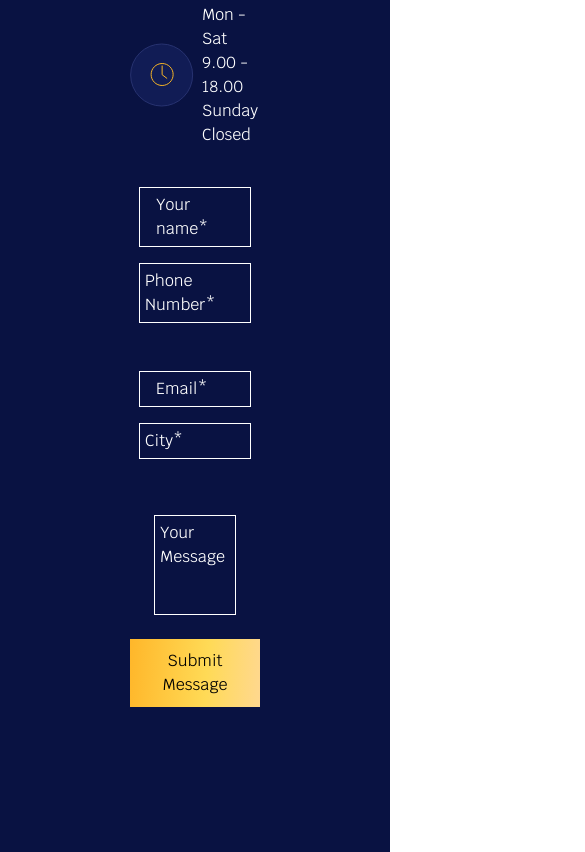
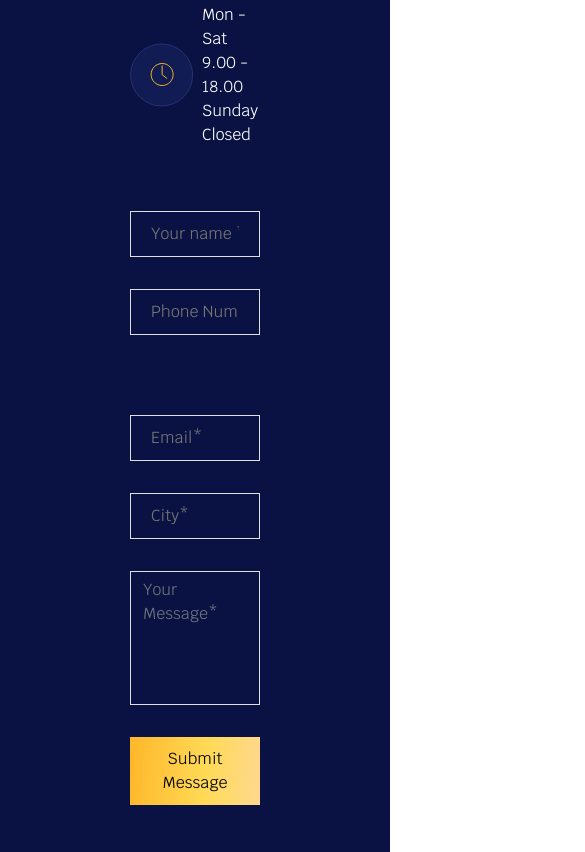
Before and after one commit to Ananyacherukatt/TransitFlow, a plain HTML site: page index.html in a window 390 px wide. Shown: the part 7261-8113 px from the top of the page, 585 px wide, since content can reach past the window. Drawn offline with nearby package versions, Linux system fonts and the light colour scheme; grey boxes are pictures that could not be loaded.

Commit message:
last commit

```diff
--- a/index.css
+++ b/index.css
@@ -74,7 +74,7 @@ body {
   padding: 0 5px;
   margin: 0 auto;
 }
-.logics{
+.logics {
   background: #f4f4f4;
   max-width: fit-content;
   border-left: 2px solid #ffb629;
@@ -354,3 +354,16 @@ body {
   line-height: 18px;
   color: #ffffff;
 }
+.plceholdervalues {
+  background-color: transparent;
+  border: 1px solid #e0e0e0;
+  padding: 10px 20px;
+  margin-bottom: 2rem;
+}
+#exampleFormControlTextarea1 {
+  background-color: transparent;
+  border: 1px solid #e0e0e0;
+   /* padding: 50px 250px; */
+   margin-bottom: 2rem;
+  border-radius: 0;
+}
--- a/index.html
+++ b/index.html
@@ -32,12 +32,12 @@
         <section class="logo ">
             <div class="container d-flex align-items-center">
 
-                <div class="col-md-4 d-flex">
+                <div class="col-md-3 d-flex">
 
 
                     <a class="logo-name" href="#"> <img class="img-fluid " src="./img/logo.svg" alt=""> TransitFlow</a>
                 </div>
-                <div class="col-md-8 ">
+                <div class="col-md-9 ">
                     <ul class="d-flex align-items-center justify-content-between logo-head-cont mb-0">
                         <li class="d-flex align-items-center gap ">
                             <img src="./img/clock.svg" alt="">
@@ -544,24 +544,25 @@
                             <!-- <div class="col-md-6"> -->
                             <div class="placeHolderAreas">
                                 <div class="row ">
-                                    <div class="col-md-6 p-4">
-                                        <div class="name pl-3 mb-3" style="color: white;">Your name*</div>
-                                        <div class="number" style="color: white">Phone Number*</div>
+                                    <div class="col-md-6 mt-5">
+                                        <input class="plceholdervalues w-100" type="text" placeholder="Your name *">
+
+                                        <input class="plceholdervalues w-100"  type="text" placeholder="Phone Number *">
                                     </div>
-                                    <div class="col-md-6 p-4">
-                                        <div class="name pl-3 mb-3" style="color: white">Email*</div>
-                                        <div class="number" style="color: white">City*</div>
+                                    <div class="col-md-6 mt-5">
+                                        <input class="plceholdervalues w-100"  type="text" placeholder="Email*">
+                                        <input class="plceholdervalues w-100"  type="text" placeholder="City*">
                                     </div>
                                 </div>
-                                <div class="col-md-12  p-4 ">
-                                    <div class="message mt-2 " style="color: white">Your Message</div>
+                                <!-- <input class="messagevalue" type="text" placeholder="Your Message*"> -->
+                                <textarea class="form-control" id="exampleFormControlTextarea1" rows="5" placeholder="Your Message*" style="resize: none;"></textarea>
                                 </div>
                                 <button class="submit mb-5 d-flex " style="margin: unset;">Submit Message</button>
                             </div>
                             <!-- </div> -->
                         </div>
                     </div>
-                    <div class="d-flex  pb-5">
+                    <div class="d-flex  pb-5 align-items-center justify-content-center">
                         <img src="./img/studio.svg" alt="">
                         <img src="./img/nortobg.svg" alt="">
                         <img src="./img/pointsbg.svg" alt="">
@@ -681,7 +682,7 @@
         </section>
     </div>
 
-    <div class="container-fluid">
+    <div class="container-fluid p-0">
         <div>
             <img class="img-fluid p-0" src="./img/cargoship.svg" alt="">
         </div>
--- a/password.css
+++ b/password.css
@@ -40,3 +40,9 @@
   );
   border: none;
 }
+.placeholderValue {
+  margin-right: 25px;
+  border: 1px solid #4e5683;
+  background-color: transparent;
+  padding: 12px 30px;
+}
```
Also changed, not shown: password.html (+4 -4 lines).
